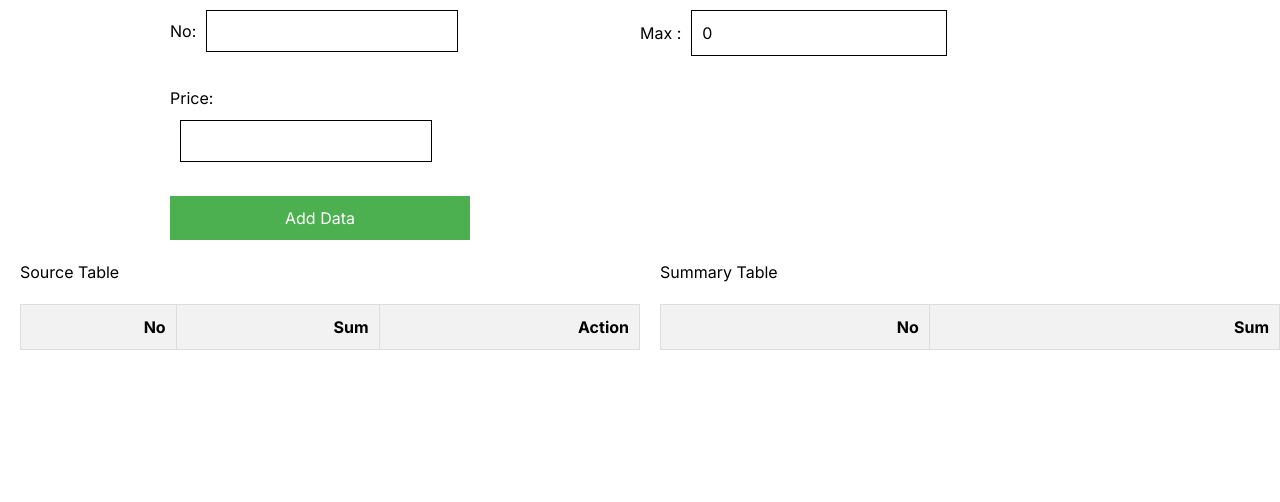
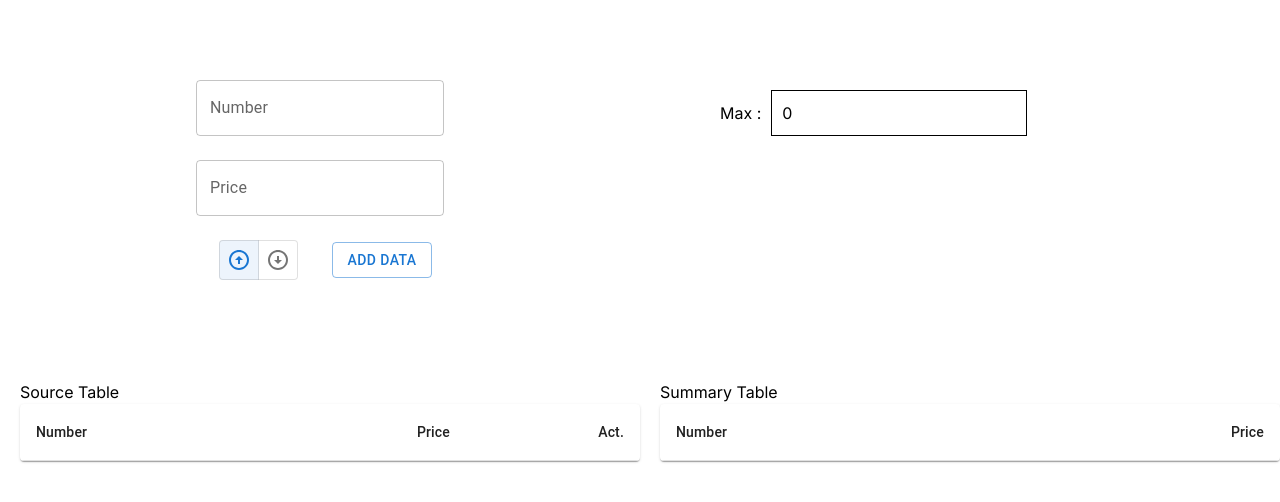
Before and after one commit to agazin/lotmemo, a Next.js app: page / in a window 1280 px wide. Shown: the top 502 px of the page. Built offline with nearby package versions, Linux system fonts and the light colour scheme.

Commit message:
style with tailwind and mui

```diff
--- a/src/app/globals.css
+++ b/src/app/globals.css
@@ -51,10 +51,9 @@ input {
   display: flex;
   flex-direction: column;
   max-width: 300px;
-  margin: auto;
 }
 
-.form-container label {
+/* .form-container label {
 }
 
 .form-container input {
@@ -71,4 +70,4 @@ input {
 
 .form-container button:hover {
   background-color: #45a049;
-}
+} */
--- a/src/components/Datafrom.tsx
+++ b/src/components/Datafrom.tsx
@@ -1,11 +1,25 @@
-import { Button } from "@mui/material";
+import {
+  Button,
+  IconButton,
+  Table,
+  TableBody,
+  TableCell,
+  TableContainer,
+  TableHead,
+  TableRow,
+  TextField,
+  ToggleButton,
+  ToggleButtonGroup,
+} from "@mui/material";
 import React, { useState, useRef, ChangeEvent, FormEvent } from "react";
-import DeleteIcon from '@mui/icons-material/Delete';
-
+import DeleteIcon from "@mui/icons-material/Delete";
+import { ArrowCircleDown, ArrowCircleUp } from "@mui/icons-material";
+import Paper from "@mui/material/Paper";
 
 interface FormData {
   no: string;
   sum: string;
+  type: Direction.UP | Direction.DOWN;
 }
 
 enum Direction {
@@ -25,6 +39,7 @@ const DataForm: React.FC = () => {
   const [formData, setFormData] = useState<FormData>({
     no: "",
     sum: "",
+    type: Direction.UP,
   });
 
   const confInputRef = useRef<HTMLInputElement>(null);
@@ -40,35 +55,41 @@ const DataForm: React.FC = () => {
 
   const handleChange = (e: ChangeEvent<HTMLInputElement>) => {
     const { name, value } = e.target;
+    console.log(name, value);
     setFormData({ ...formData, [name]: value });
   };
 
   const handleSubmit = (e: FormEvent<HTMLFormElement>) => {
     e.preventDefault();
     if (formData.no && formData.sum) {
-      switch (confData.type) {
-        case Direction.UP:
-          setData([...data, formData]);
-          break;
-        case Direction.DOWN:
-          setDownData([...downData, formData]);
-          break;
-      }
-      setFormData({ no: "", sum: "" });
+      // switch (confData.type) {
+      //   case Direction.UP:
+      //     setData([...data, {...formData, type: confData.type}]);
+      //     break;
+      //   case Direction.DOWN:
+      //     setDownData([...downData, {...formData, type: confData.type}]);
+      //     break;
+      // }
+      setData([...data, { ...formData, type: confData.type }]);
+      setFormData({ no: "", sum: "", type: confData.type });
       noInputRef.current?.focus();
     }
   };
 
   const calculateSummary = () => {
-    const summary: { [key: string]: number } = {};
+    const summary: { [key: string]: { [key: string]: number } } = {};
     data.forEach((item) => {
+      console.log(summary);
       const no = item.no;
-      const sum = parseFloat(item.sum);
-
+      const sum = parseInt(item.sum);
       if (summary[no]) {
-        summary[no] += sum;
+        summary[no][item.type] += sum;
       } else {
-        summary[no] = sum;
+        summary[no] = {
+          [Direction.UP]: 0,
+          [Direction.DOWN]: 0,
+        };
+        summary[no][item.type] = sum;
       }
     });
     return summary;
@@ -82,12 +103,23 @@ const DataForm: React.FC = () => {
     setData(newData);
   }
 
+  const handleNumTypeChange = (
+    event: React.MouseEvent<HTMLElement>,
+    newAlignment: string | null
+  ) => {
+    console.log(newAlignment);
+    setConfData({
+      ...confData,
+      type: newAlignment as Direction.UP | Direction.DOWN,
+    });
+  };
+
   return (
     <div>
       <div className="flex">
-        <div className="form-container flex-1 flex justify-center items-center">
+        <div className="form-container flex-1 flex justify-center items-center p-20">
           <form onSubmit={handleSubmit}>
-            <label>
+            {/* <label>
               No:
               <input
                 type="text"
@@ -96,9 +128,18 @@ const DataForm: React.FC = () => {
                 onChange={handleChange}
                 ref={noInputRef}
               />
-            </label>
+            </label> */}
+            <TextField
+              id="data-no"
+              label="Number"
+              name="no"
+              variant="outlined"
+              value={formData.no}
+              onChange={handleChange}
+              ref={noInputRef}
+            />
             <br />
-            <label>
+            {/* <label>
               Price:
               <input
                 type="text"
@@ -106,12 +147,44 @@ const DataForm: React.FC = () => {
                 value={formData.sum}
                 onChange={handleChange}
               />
-            </label>
+            </label> */}
+            <TextField
+              id="data-sum"
+              label="Price"
+              name="sum"
+              variant="outlined"
+              value={formData.sum}
+              onChange={handleChange}
+            />
             <br />
-            <button type="submit">Add Data</button>
+            <div className="flex">
+              <div className="flex-1 flex justify-center items-center ">
+                <ToggleButtonGroup
+                  value={confData.type}
+                  onChange={handleNumTypeChange}
+                  aria-label="text formatting"
+                  color="primary"
+                  exclusive
+                  className="color-red-500"
+                  size="small"
+                >
+                  <ToggleButton value={Direction.UP} aria-label="bold">
+                    <ArrowCircleUp />
+                  </ToggleButton>
+                  <ToggleButton value={Direction.DOWN} aria-label="italic">
+                    <ArrowCircleDown />
+                  </ToggleButton>
+                </ToggleButtonGroup>
+              </div>
+              <div className="flex-1 flex justify-center items-center">
+                <Button variant="outlined" type="submit">
+                  Add Data
+                </Button>
+              </div>
+            </div>
           </form>
         </div>
-        <div className="flex-1 flex flex-col justify-top items-start">
+        <div className="flex-1 flex flex-col justify-top items-start p-20">
           <label>
             Max :
             <input
@@ -129,55 +202,83 @@ const DataForm: React.FC = () => {
         <div style={{ flex: 1, marginLeft: "20px" }}>
           <h2>Source Table</h2>
 
-          <table className="table">
-            <thead>
-              <tr>
-                <th>No</th>
-                <th>Sum</th>
-                <th>Action</th>
-              </tr>
-            </thead>
-            <tbody>
-              {data.map((item, index) => (
-                <tr key={index}>
-                  <td>{item.no}</td>
-                  <td>{item.sum}</td>
-                  <td width="100">
-                    <Button variant="contained" startIcon={<DeleteIcon />}>
-                      Delete
-                    </Button>
-                  </td>
-                </tr>
+          <TableContainer component={Paper}>
+            <Table aria-label="simple table">
+              <TableHead>
+                <TableRow>
+                  <TableCell>Number</TableCell>
+                  <TableCell align="right">Price</TableCell>
+                  <TableCell align="right">Act.</TableCell>
+                </TableRow>
+              </TableHead>
+              <TableBody>
+                {data.map((row, index) => (
+                  <TableRow
+                    key={row.no + row.sum}
+                    sx={{ "&:last-child td, &:last-child th": { border: 0 } }}
+                  >
+                    <TableCell component="th" scope="row">
+                      {row.type === Direction.UP && (
+                        <ArrowCircleUp color="primary" />
+                      )}
+                      {row.type === Direction.DOWN && (
+                        <ArrowCircleDown color="secondary" />
+                      )}
+                      {row.no}
+                    </TableCell>
+                    <TableCell align="right">{row.sum}</TableCell>
+                    <TableCell align="right">
+                      <IconButton
+                        aria-label="delete"
+                        onClick={() => handleDelete(index)}
+                        color="error"
+                        size="small"
+                      >
+                        <DeleteIcon />
+                      </IconButton>
+                    </TableCell>
+                  </TableRow>
                 ))}
-            </tbody>
-          </table>
+              </TableBody>
+            </Table>
+          </TableContainer>
         </div>
         <div style={{ flex: 1, marginLeft: "20px" }}>
           <h2>Summary Table</h2>
-          <table className="table">
-            <thead>
-              <tr>
-                <th>No</th>
-                <th>Sum</th>
-              </tr>
-            </thead>
-            <tbody>
+          <TableContainer component={Paper}>
+            <Table aria-label="simple table">
+              <TableHead>
+                <TableRow>
+                  <TableCell>Number</TableCell>
+                  <TableCell align="right">Price</TableCell>
+                </TableRow>
+              </TableHead>
+              <TableBody>
                 {Object.keys(summaryData).map((no, index) => (
-                <tr key={index}>
-                  <td>{no}</td>
-                  <td
+                  <TableRow
+                    key={no}
+                    sx={{ "&:last-child td, &:last-child th": { border: 0 } }}
+                  >
+                    <TableCell component="th" scope="row">
+                      {no}
+                    </TableCell>
+                    <TableCell
+                      align="right"
                       className={
-                      summaryData[no] > confData.max
+                        summaryData[no][Direction.UP] > confData.max ||
+                        summaryData[no][Direction.DOWN] > confData.max
                           ? "bg-red-500"
                           : "text-red-950"
                       }
                     >
-                    {summaryData[no]}
-                  </td>
-                </tr>
+                      {summaryData[no][Direction.UP]} /{" "}
+                      {summaryData[no][Direction.DOWN]}
+                    </TableCell>
+                  </TableRow>
                 ))}
-            </tbody>
-          </table>
+              </TableBody>
+            </Table>
+          </TableContainer>
         </div>
       </div>
     </div>
--- a/tsconfig.json
+++ b/tsconfig.json
@@ -22,6 +22,6 @@
       "@/*": ["./src/*"]
     }
   },
-  "include": ["next-env.d.ts", "**/*.ts", "**/*.tsx", ".next/types/**/*.ts"],
+  "include": ["next-env.d.ts", "**/*.ts", "**/*.tsx", ".next/types/**/*.ts", "src/components/Datafrom.js"],
   "exclude": ["node_modules"]
 }
```
Lines whose indentation alone changed are shown as unchanged.
